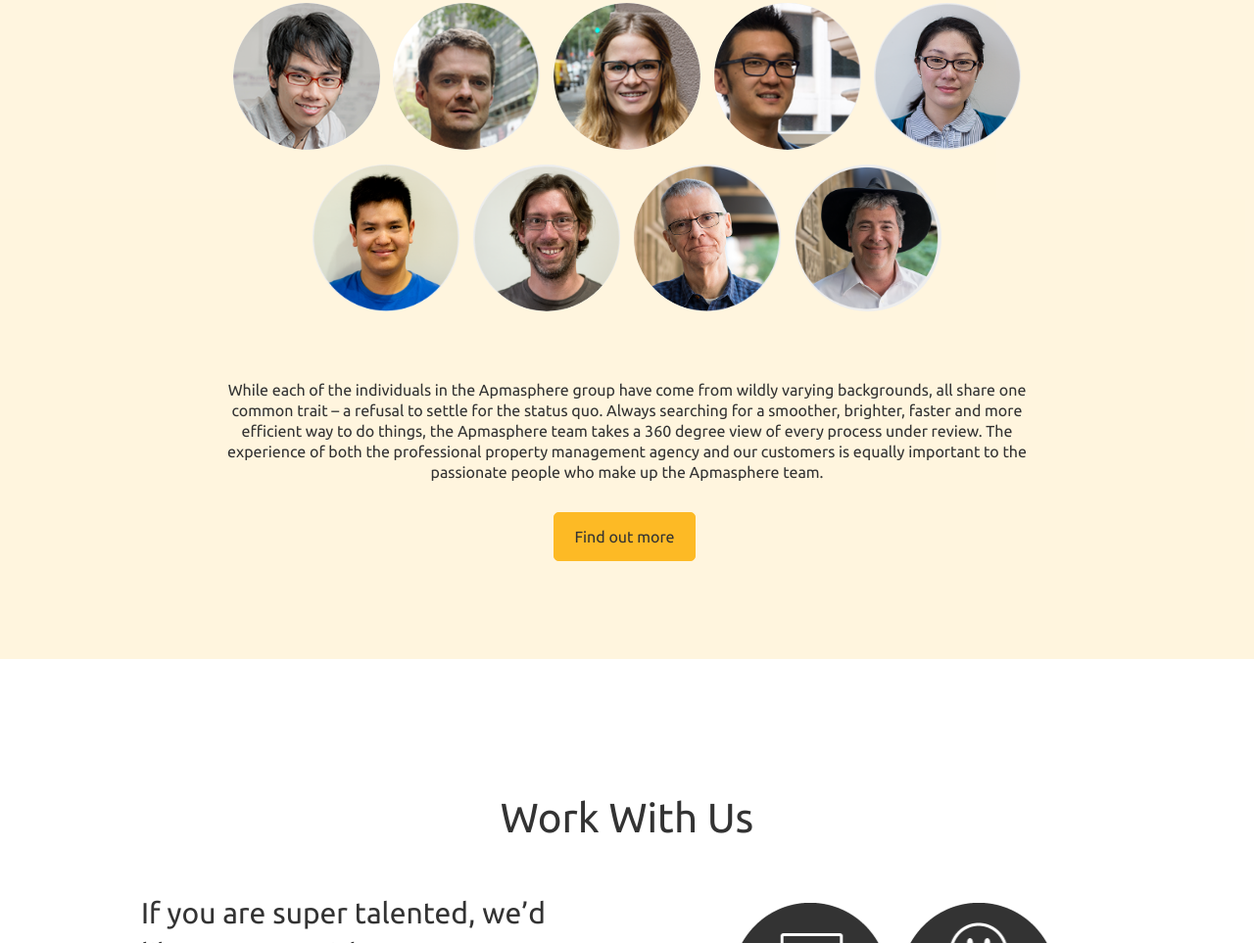
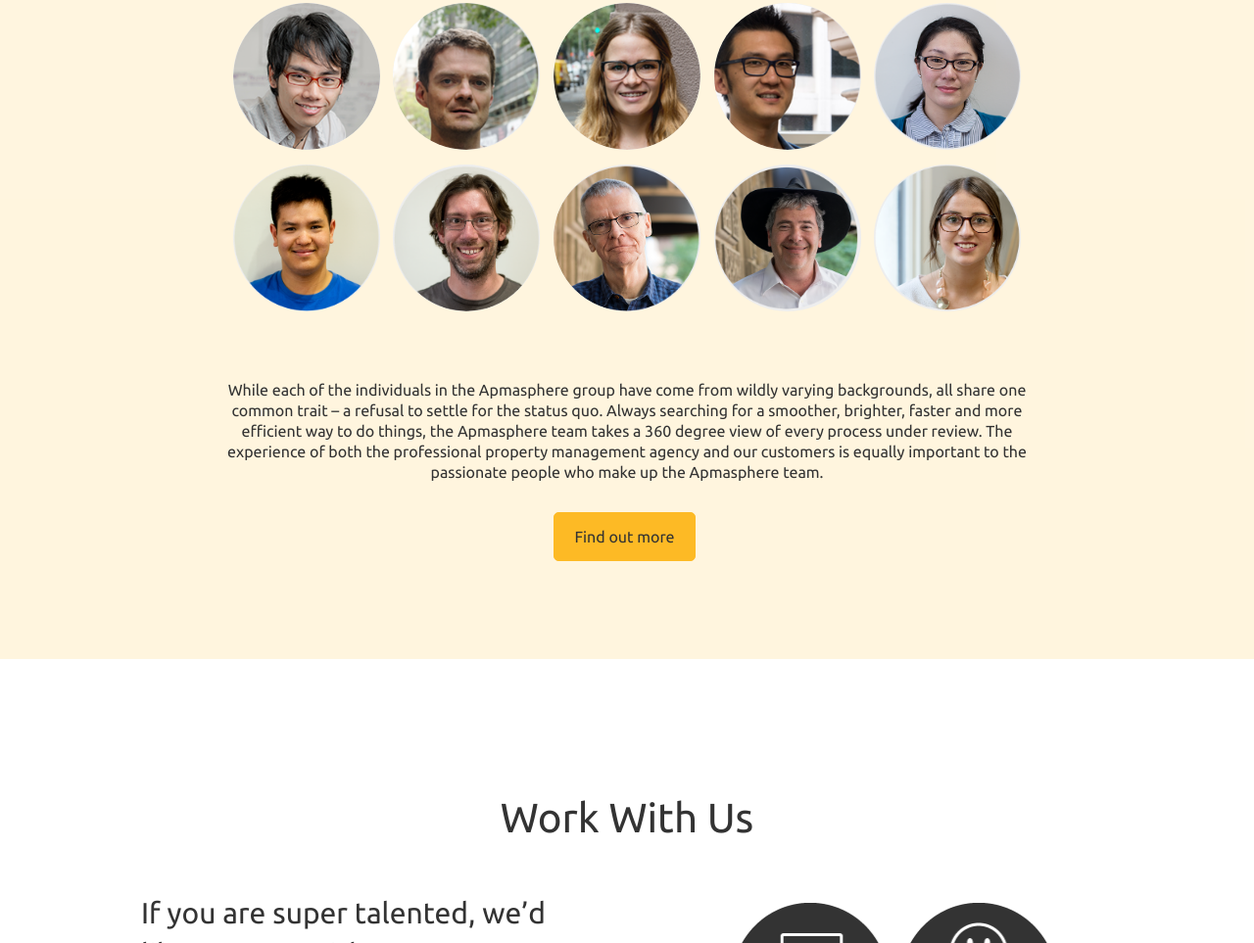
Before and after one commit to Apmasphere/Apmasphere.github.io, a plain HTML site: page index.html in a window 1280 px wide. Shown: the part 1068-2031 px from the top of the page at 98% size. Drawn offline with nearby package versions, Linux system fonts and the light colour scheme.

Commit message:
Update team website with a new picture for monira and add gabi

```diff
--- a/index.html
+++ b/index.html
@@ -263,6 +263,16 @@
 								</div>
 							</div>
 						</li>
+                        <li class="flip-container">
+                            <div class="team-member flip-card">
+                                <div class="front face">
+                                    <img src="img/team-gaby.png">
+                                </div>
+                                <div class="back face">
+                                    <span>Gabrielle<br>Cranney</span>
+                                </div>
+                            </div>
+						</li>
 					</ul>
 					<div>
 						While each of the individuals in the Apmasphere group have come from wildly varying backgrounds, all share one common trait – a refusal to settle for the status quo. Always searching for a smoother, brighter, faster and more efficient way to do things, the Apmasphere team takes a 360 degree view of every process under review. The experience of both the professional property management agency and our customers is equally important to the passionate people who make up the Apmasphere team.
```
Also changed, not shown: img/team-gaby.png (added), img/team-monira.png.
